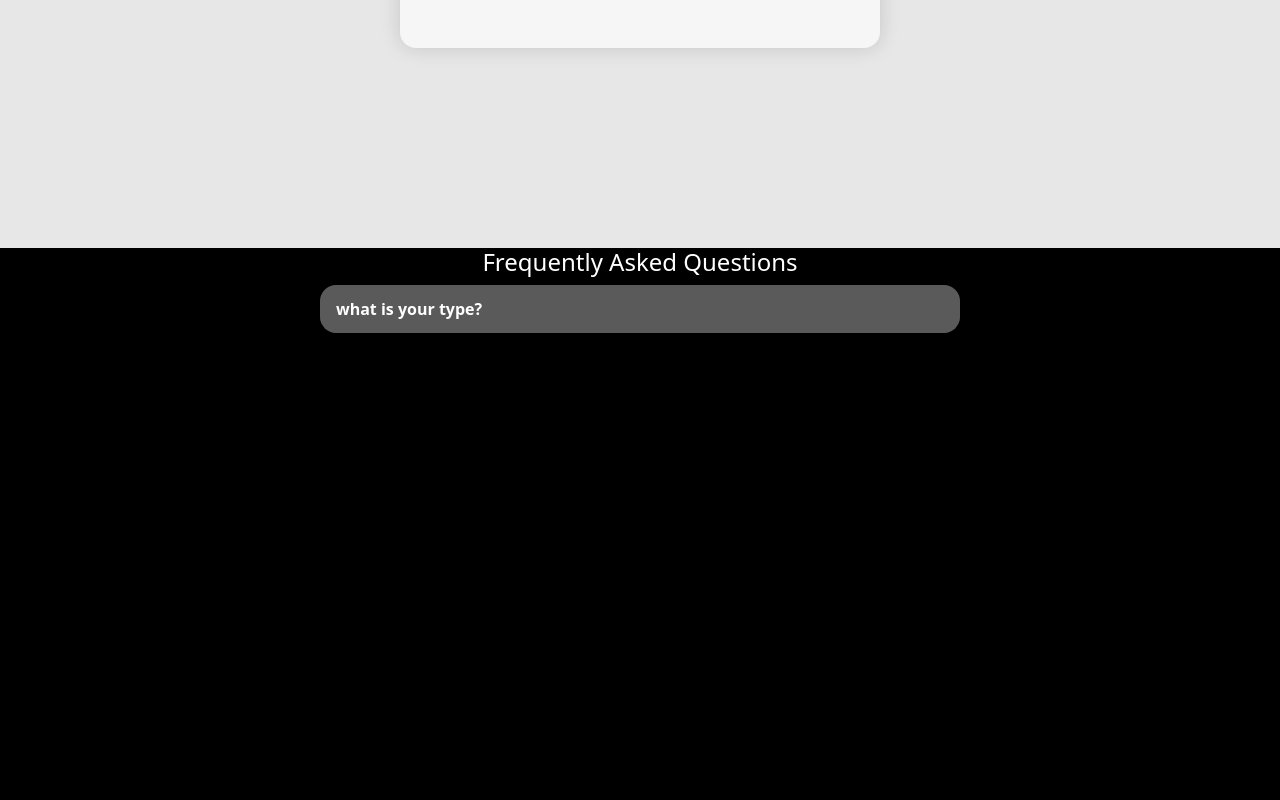
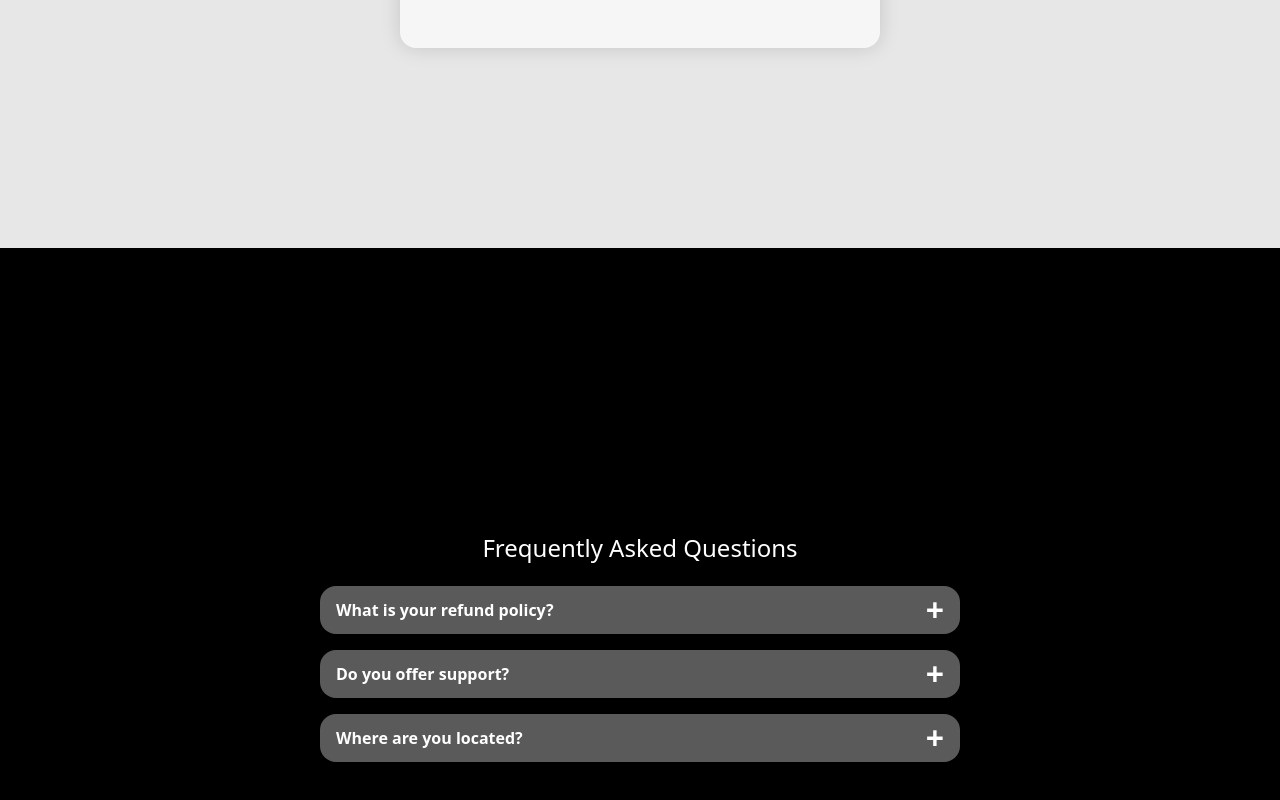
Before and after one commit to dadaxingxing/foodScanner, a React (Vite) app in the folder frontend/: page / in a window 1280 px wide. Shown: the part 1204-2004 px from the top of the page. Before the commit the page ends 1537 px from the top, so only its background shows below. Built offline with nearby package versions, Linux system fonts and the light colour scheme.

Commit message:
added FAQ section, rough draft

```diff
--- a/frontend/src/App.css
+++ b/frontend/src/App.css
@@ -55,3 +55,8 @@ body{
     width: 100%;
     height: 120vh;
 }
+
+.FAQ_container{
+    gap: 1rem;
+    height: 50rem;
+}
--- a/frontend/src/App.jsx
+++ b/frontend/src/App.jsx
@@ -17,6 +17,21 @@ function App() {
   const [nutrData, setNutrData] = useState(null);
   const [wait, setWait] = useState(false);
   const [camActive, setCamActive] = useState(false);
+
+  const faqs = [
+    {
+      question: "What is your refund policy?",
+      answer: "We offer a 30-day refund for all purchases."
+    },
+    {
+      question: "Do you offer support?",
+      answer: "Yes, you can reach out to our 24/7 customer support team."
+    },
+    {
+      question: "Where are you located?",
+      answer: "We’re based in Los Angeles, California."
+    }
+  ];
 
   const handleBarrcodeExtraction = async () => {
     if (wait) return;
@@ -114,7 +129,9 @@ function App() {
 
       <div className='FAQ_container d-flex flex-column justify-content-center align-items-center'>
         <h4 className='FAQ_header'>Frequently Asked Questions</h4>
-        <Questions ques={'what is your type?'} ans={'asian baddies'}/>
+        {faqs.map((faq, ans) => (
+          <Questions key={faq.question} ques={faq.question} ans={faq.answer}/>
+        ))}
       </div>
     </>
 );
--- a/frontend/src/components/questions.css
+++ b/frontend/src/components/questions.css
@@ -10,7 +10,7 @@
 
 
 .ans{
-    display: none;
+
 }
 
 .toggle{
@@ -37,10 +37,11 @@
 }
 
 .icon{
+    display: inline-block;
     font-size: 2rem;
     transition: transform 0.3s ease;
 }
 
-.toggle.active .icon{
+.icon.active{
     transform: rotate(45deg);
 }
--- a/frontend/src/components/questions.jsx
+++ b/frontend/src/components/questions.jsx
@@ -1,17 +1,24 @@
 import './questions.css';
-import React from 'react';
+import React, { useState } from 'react';
 
 function Questions({ques, ans}) {
+    const [isOpen, setIsOpen] = useState(false);
+
     return (
         <>
-            <button className='toggle active'>
+            <button
+                className='toggle'
+                onClick={() => setIsOpen(!isOpen)}
+            >
                 <span className='questions'>{ques}</span>
-                <span className='icon'></span>
+                <span className={`icon ${isOpen ? 'active' : ''}`}>+</span>
             </button>
 
-            <div className='ans'>
-                <p>{ans}</p>
-            </div>
+            {isOpen &&
+                <div className='ans'>
+                    <p>{ans}</p>
+                </div>
+            }
         </>
     );
 };
```
